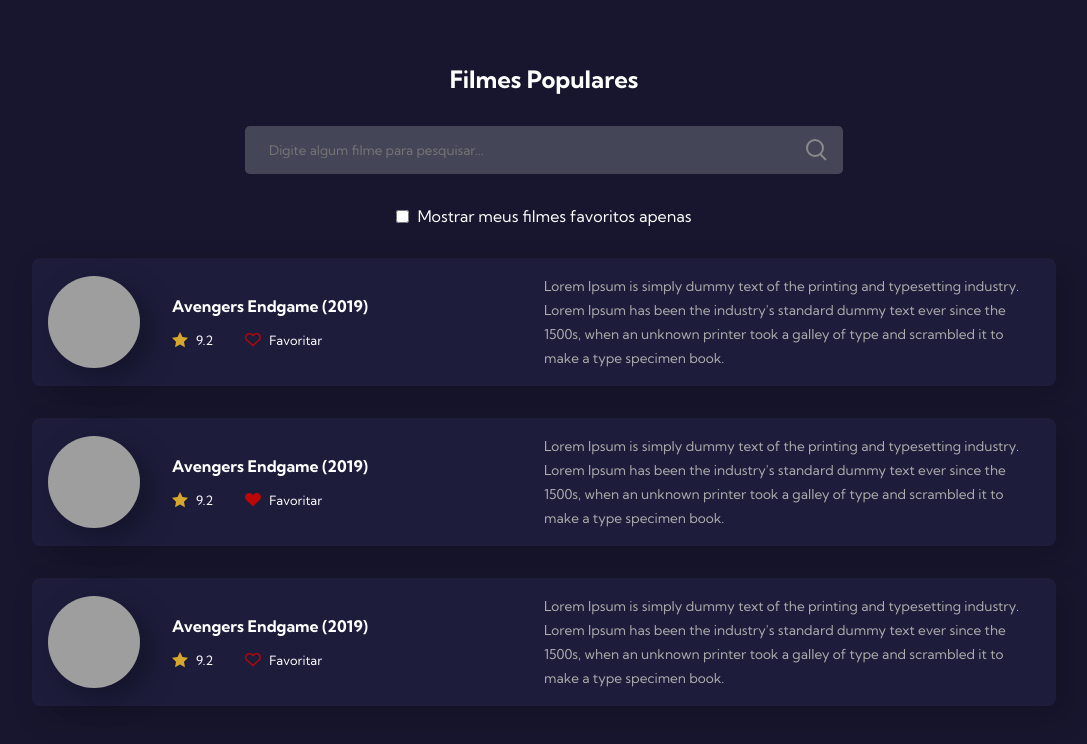
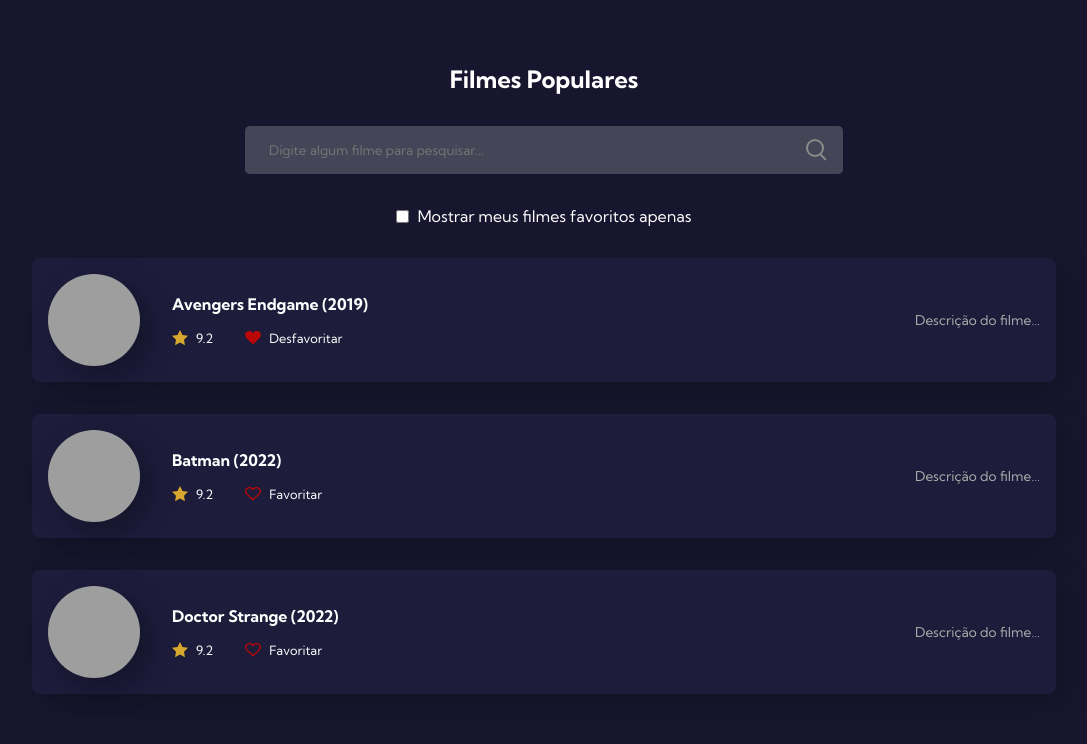
Before and after one commit to danielbrasc/7days-of-code, a plain HTML site: page index.html in a window 1280 px wide. Shown: the whole page, without its empty margins (96-1183 px from the left). Drawn offline with Linux system fonts and the light colour scheme; grey boxes are pictures that could not be loaded.

Commit message:
feat: rendering the list of movies with javascript

```diff
--- a/index.html
+++ b/index.html
@@ -8,7 +8,7 @@
     <link rel="stylesheet" href="style.css" />
   </head>
   <body>
-    <main>
+    <main id="main">
       <h2>Filmes Populares</h2>
       <div class="input-container">
         <input
@@ -27,101 +27,101 @@
         <input type="checkbox" name="onlyFavorites" id="onlyFavorites" />
         <label for="onlyFavorites">Mostrar meus filmes favoritos apenas</label>
       </div>
-      <ul class="movies">
-        <li class="movie">
-          <div class="movie-informations">
-            <div class="movie-image">
-              <img
-                src="https://uauposters.com.br/media/catalog/product/cache/1/image/9df78eab33525d08d6e5fb8d27136e95/2/0/201906131069-uau-posters-filmes-avengers-endgame-vingadores-ultimato.jpg"
-                alt="Avengers Endgame (2019)"
-              />
-            </div>
-            <div class="movie-text">
-              <h4>Avengers Endgame (2019)</h4>
-              <div class="rating-favorites">
-                <div class="rating">
-                  <img src="assets/star.svg" alt="Ícone de uma estrela" />
-                  <span>9.2</span>
-                </div>
-                <div class="favorite">
-                  <img src="assets/heart.svg" alt="Ícone de um coração" />
-                  <span>Favoritar</span>
-                </div>
-              </div>
-            </div>
-          </div>
-          <div class="movie-description">
-            <span
-              >Lorem Ipsum is simply dummy text of the printing and typesetting
-              industry. Lorem Ipsum has been the industry's standard dummy text
-              ever since the 1500s, when an unknown printer took a galley of
-              type and scrambled it to make a type specimen book.</span
-            >
-          </div>
-        </li>
-        <li class="movie">
-          <div class="movie-informations">
-            <div class="movie-image">
-              <img
-                src="https://uauposters.com.br/media/catalog/product/cache/1/image/9df78eab33525d08d6e5fb8d27136e95/2/0/201906131069-uau-posters-filmes-avengers-endgame-vingadores-ultimato.jpg"
-                alt="Avengers Endgame (2019)"
-              />
-            </div>
-            <div class="movie-text">
-              <h4>Avengers Endgame (2019)</h4>
-              <div class="rating-favorites">
-                <div class="rating">
-                  <img src="assets/star.svg" alt="Ícone de uma estrela" />
-                  <span>9.2</span>
-                </div>
-                <div class="favorite">
-                  <img src="assets/heart-fill.svg" alt="Ícone de um coração" />
-                  <span>Favoritar</span>
-                </div>
-              </div>
-            </div>
-          </div>
-          <div class="movie-description">
-            <span
-              >Lorem Ipsum is simply dummy text of the printing and typesetting
-              industry. Lorem Ipsum has been the industry's standard dummy text
-              ever since the 1500s, when an unknown printer took a galley of
-              type and scrambled it to make a type specimen book.</span
-            >
-          </div>
-        </li>
-        <li class="movie">
-          <div class="movie-informations">
-            <div class="movie-image">
-              <img
-                src="https://uauposters.com.br/media/catalog/product/cache/1/image/9df78eab33525d08d6e5fb8d27136e95/2/0/201906131069-uau-posters-filmes-avengers-endgame-vingadores-ultimato.jpg"
-                alt="Avengers Endgame (2019)"
-              />
-            </div>
-            <div class="movie-text">
-              <h4>Avengers Endgame (2019)</h4>
-              <div class="rating-favorites">
-                <div class="rating">
-                  <img src="assets/star.svg" alt="Ícone de uma estrela" />
-                  <span>9.2</span>
-                </div>
-                <div class="favorite">
-                  <img src="assets/heart.svg" alt="Ícone de um coração" />
-                  <span>Favoritar</span>
-                </div>
-              </div>
-            </div>
-          </div>
-          <div class="movie-description">
-            <span
-              >Lorem Ipsum is simply dummy text of the printing and typesetting
-              industry. Lorem Ipsum has been the industry's standard dummy text
-              ever since the 1500s, when an unknown printer took a galley of
-              type and scrambled it to make a type specimen book.</span
-            >
-          </div>
-        </li>
-      </ul>
     </main>
+
+    <script>
+      const movies = [
+        {
+          image:
+            'https://uauposters.com.br/media/catalog/product/cache/1/image/9df78eab33525d08d6e5fb8d27136e95/2/0/201906131069-uau-posters-filmes-avengers-endgame-vingadores-ultimato.jpg',
+          title: 'Avengers Endgame',
+          rating: 9.2,
+          year: 2019,
+          description: 'Descrição do filme…',
+          isFavorited: true
+        },
+        {
+          image:
+            'https://img.elo7.com.br/product/original/3FBA809/big-poster-filme-batman-2022-90x60-cm-lo002-poster-batman.jpg',
+          title: 'Batman',
+          rating: 9.2,
+          year: 2022,
+          description: 'Descrição do filme…',
+          isFavorited: false
+        },
+        {
+          image:
+            'https://upload.wikimedia.org/wikipedia/en/1/17/Doctor_Strange_in_the_Multiverse_of_Madness_poster.jpg',
+          title: 'Doctor Strange',
+          rating: 9.2,
+          year: 2022,
+          description: 'Descrição do filme…',
+          isFavorited: false
+        }
+      ]
+
+      function renderMovie(movie) {
+        const moviesList = document.createElement('ul')
+        const movieElement = document.createElement('li')
+        const movieInformations = document.createElement('div')
+        const movieImage = document.createElement('div')
+        const image = document.createElement('img')
+        const movieText = document.createElement('div')
+        const movieTitle = document.createElement('h4')
+        const ratingFavorites = document.createElement('div')
+        const rating = document.createElement('div')
+        const starImage = document.createElement('img')
+        const ratingText = document.createElement('span')
+        const favorite = document.createElement('div')
+        const heartImage = document.createElement('img')
+        const favoriteText = document.createElement('span')
+        const movieDescription = document.createElement('div')
+        const descriptionText = document.createElement('span')
+
+        movieElement.classList.add('movie')
+        movieInformations.classList.add('movie-informations')
+        movieImage.classList.add('movie-image')
+        movieText.classList.add('movie-text')
+        ratingFavorites.classList.add('rating-favorites')
+        rating.classList.add('rating')
+        favorite.classList.add('favorite')
+        movieDescription.classList.add('movie-description')
+
+        image.setAttribute('src', movie.image)
+        image.setAttribute('alt', `${movie.title} (${movie.year})`)
+        movieTitle.textContent = `${movie.title} (${movie.year})`
+        starImage.src = 'assets/star.svg'
+        starImage.alt = 'Ícone de uma estrela'
+        heartImage.src = movie.isFavorited
+          ? 'assets/heart-fill.svg'
+          : 'assets/heart.svg'
+        heartImage.alt = 'Ícone de um coração'
+        ratingText.textContent = movie.rating
+        favoriteText.textContent = movie.isFavorited
+          ? 'Desfavoritar'
+          : 'Favoritar'
+        movieDescription.textContent = movie.description
+
+        rating.appendChild(starImage)
+        rating.appendChild(ratingText)
+        favorite.appendChild(heartImage)
+        favorite.appendChild(favoriteText)
+        ratingFavorites.appendChild(rating)
+        ratingFavorites.appendChild(favorite)
+        movieText.appendChild(movieTitle)
+        movieText.appendChild(ratingFavorites)
+        movieImage.appendChild(image)
+        movieInformations.appendChild(movieImage)
+        movieInformations.appendChild(movieText)
+        movieElement.appendChild(movieInformations)
+        movieElement.appendChild(movieDescription)
+        moviesList.appendChild(movieElement)
+
+        const main = document.getElementById('main')
+        main.appendChild(moviesList)
+      }
+
+      movies.forEach(movie => renderMovie(movie))
+    </script>
   </body>
 </html>
```
